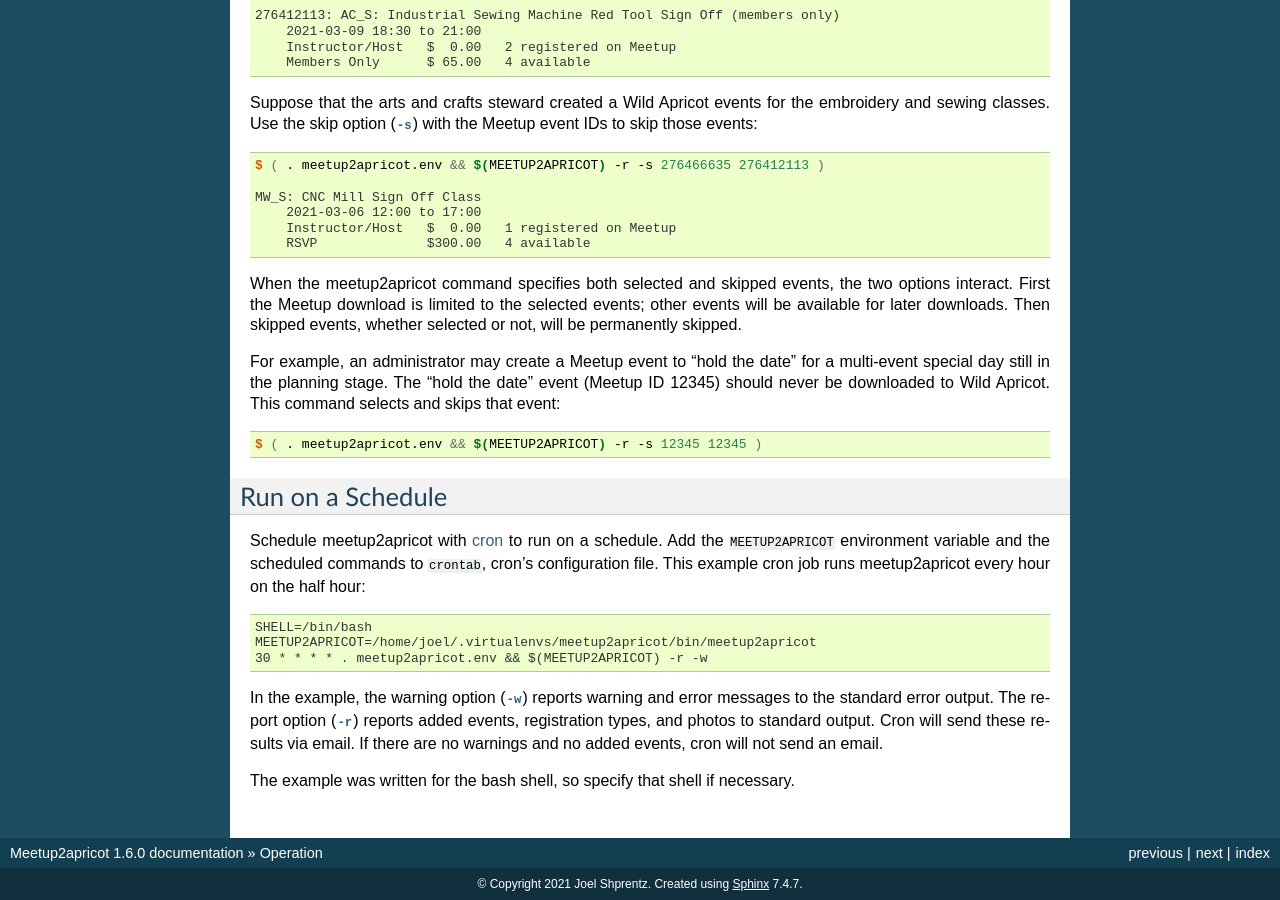
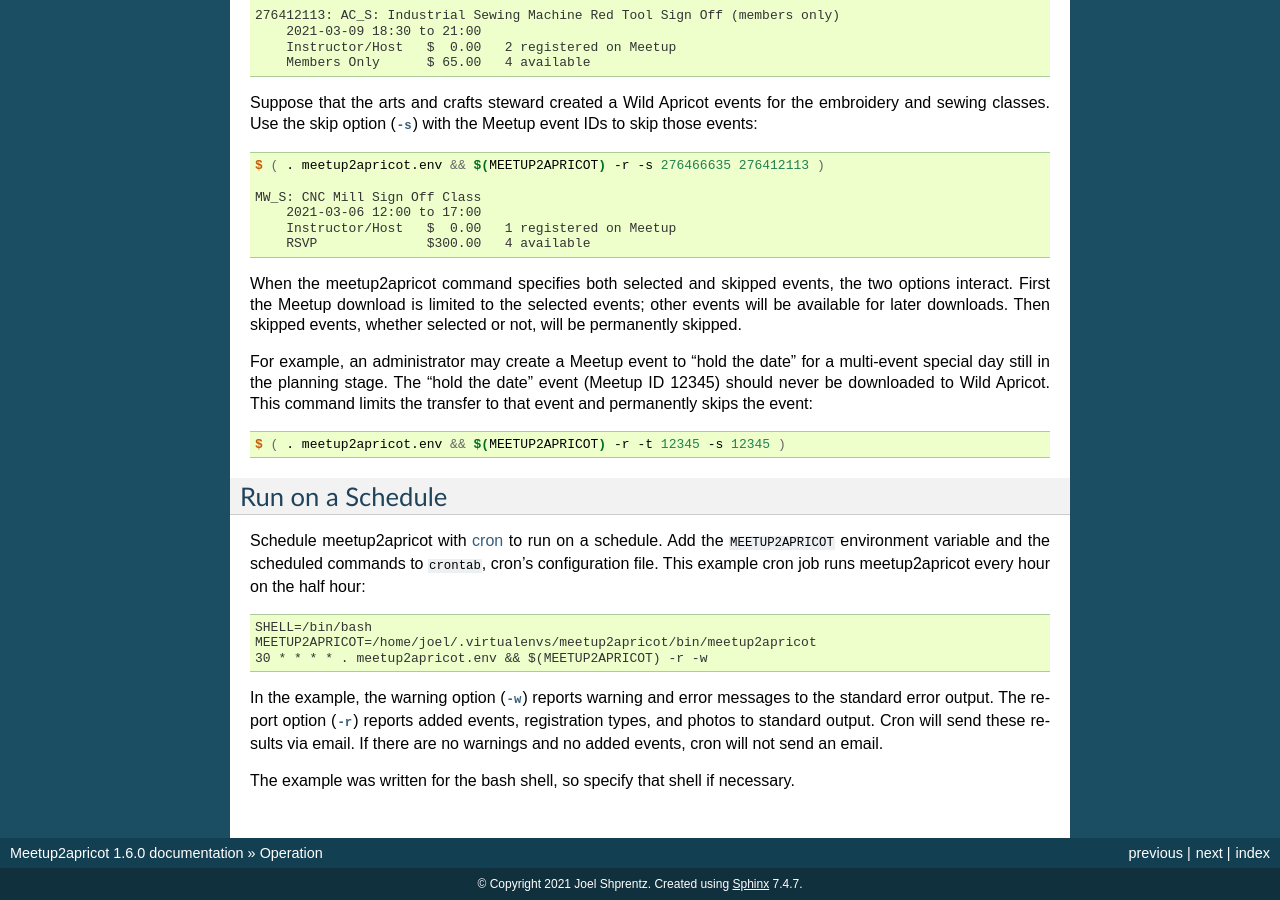
Before and after one commit to nova-labs/meetup2apricot, a Sphinx documentation site: the page built from docs/user-manual/operation.rst, in a window 1280 px wide and 900 px high, scrolled down 2381 px. Built offline with Sphinx 7.4.7, drawn with Linux system fonts in a browser that asks for light colours.

Commit message:
Correct example and improve explanation.

```diff
--- a/docs/user-manual/operation.rst
+++ b/docs/user-manual/operation.rst
@@ -176,9 +176,9 @@
 For example, an administrator may create a Meetup event to "hold the date" for
 a multi-event special day still in the planning stage.
 The "hold the date" event (Meetup ID 12345) should never be downloaded to Wild Apricot.
-This command selects and skips that event::
+This command limits the transfer to that event and permanently skips the event::
 
-    $ ( . meetup2apricot.env && $(MEETUP2APRICOT) -r -s 12345 12345 )
+    $ ( . meetup2apricot.env && $(MEETUP2APRICOT) -r -t 12345 -s 12345 )
 
 Run on a Schedule
 -----------------
```
